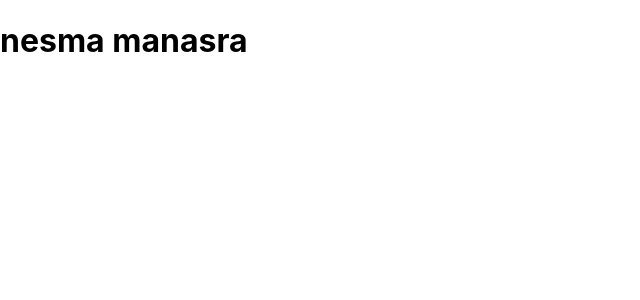
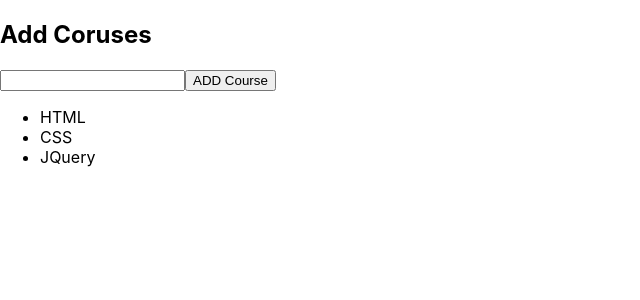
Before and after one commit to nesmamanasra/crud-opperations-react, a React (Create React App) app: page / in a window 1280 px wide. Shown: the top 300 px of the page, without its empty margins (0-640 px from the left). Built offline with nearby package versions, Linux system fonts and the light colour scheme.

Commit message:
start write code class and function for a start

```diff
--- a/package.json
+++ b/package.json
@@ -6,6 +6,7 @@
     "@testing-library/jest-dom": "^5.16.5",
     "@testing-library/react": "^13.4.0",
     "@testing-library/user-event": "^13.5.0",
+    "prop-types": "^15.8.1",
     "react": "^18.2.0",
     "react-dom": "^18.2.0",
     "react-scripts": "5.0.1",
@@ -34,5 +35,8 @@
       "last 1 firefox version",
       "last 1 safari version"
     ]
+  },
+  "devDependencies": {
+    "eslint-plugin-react": "^7.31.11"
   }
 }
--- a/src/App.js
+++ b/src/App.js
@@ -1,11 +1,40 @@
-import React, {component} from "react";
+import React, { Component } from 'react';
+import CourseForm from './components/CourseForm';
+import CourseList from './components/CourseList';
 
-function App() {
-  return (
-    <div className="App">
-       <h1>nesma manasra</h1>
-    </div>
+class App extends Component {
+    state = {
+      courses:[
+        {name : "HTML"},
+        {name : "CSS"},
+        {name : "JQuery"}
+      ],
+      current : ""
+    };
+
+    // update course
+    updateCourse = (e) => {
+      console.log(e.target.value)
+    }
+    // add course
+    addCourse = (e) => {
+      e.preventDefault();
+      console.log('add course')
+    }
+    // delete course
+  render(){
+    const {courses} = this.state;
+    const courseList = courses.map((course , index) => {
+      return <CourseList details={course}  key={index}/>
+    })
+  return(
+    <section className="App">
+        <h2>Add Coruses</h2>
+        <CourseForm  updateCourse ={this.updateCourse}  addCourse = {this.addCourse}/>
+        <ul>{courseList}</ul>
+
+    </section>
   );
 }
-
+}
 export default App;
--- /dev/null
+++ b/src/components/CourseForm.js
@@ -0,0 +1,11 @@
+import React from "react";
+
+const CourseForm = (props) => {
+    return (
+       <form onSubmit={props.addCourse}>
+            <input type="text" onChange={props.updateCourse} />
+             <button type="submit">ADD Course</button>
+       </form>
+    )
+}
+export default CourseForm ;
--- /dev/null
+++ b/src/components/CourseList.js
@@ -0,0 +1,12 @@
+import React, { Component, Fragment } from 'react';
+
+class CourseList extends Component {
+    render() {
+    return (
+        <Fragment>
+             <li>{this.props.details.name}</li>
+         </Fragment>
+    );
+}
+}
+export default CourseList ;
```
Also changed, not shown: src/logo.svg (deleted), 1 other file (tests, documents, lock files or other folders).
